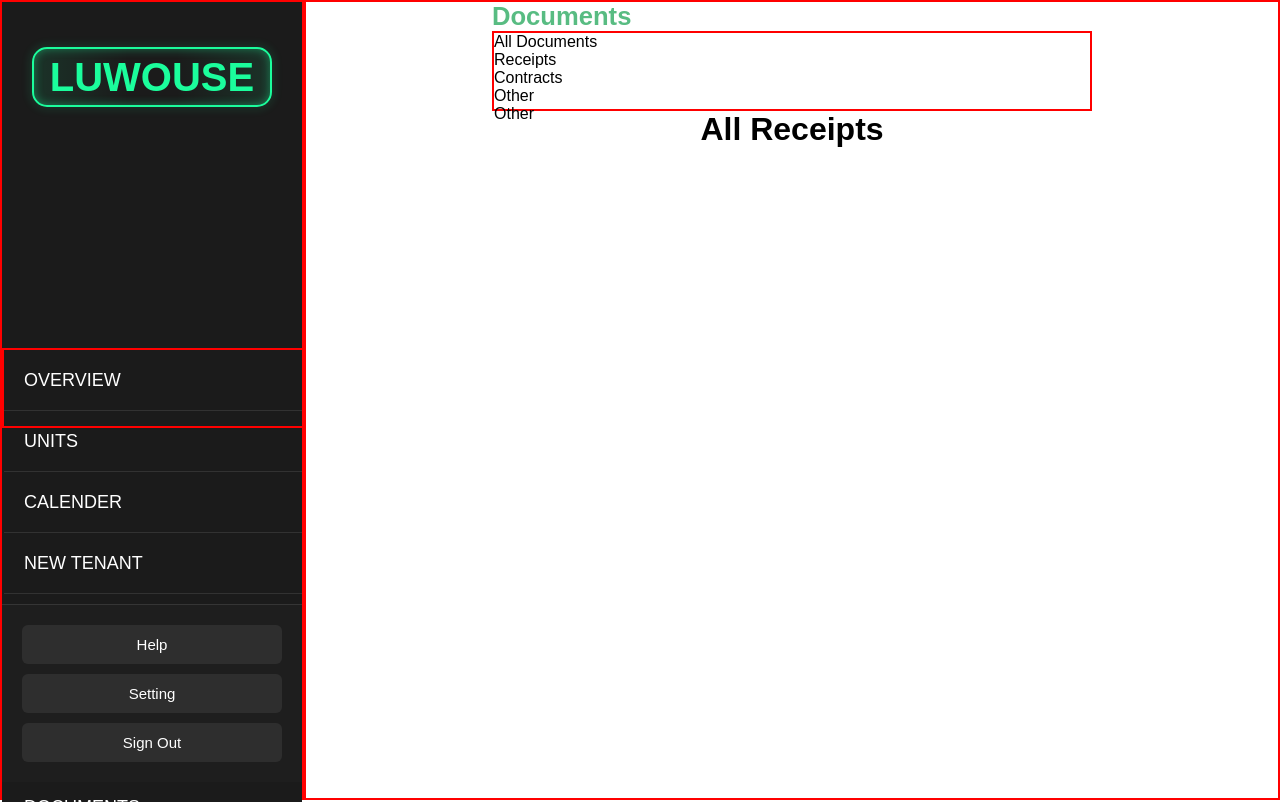
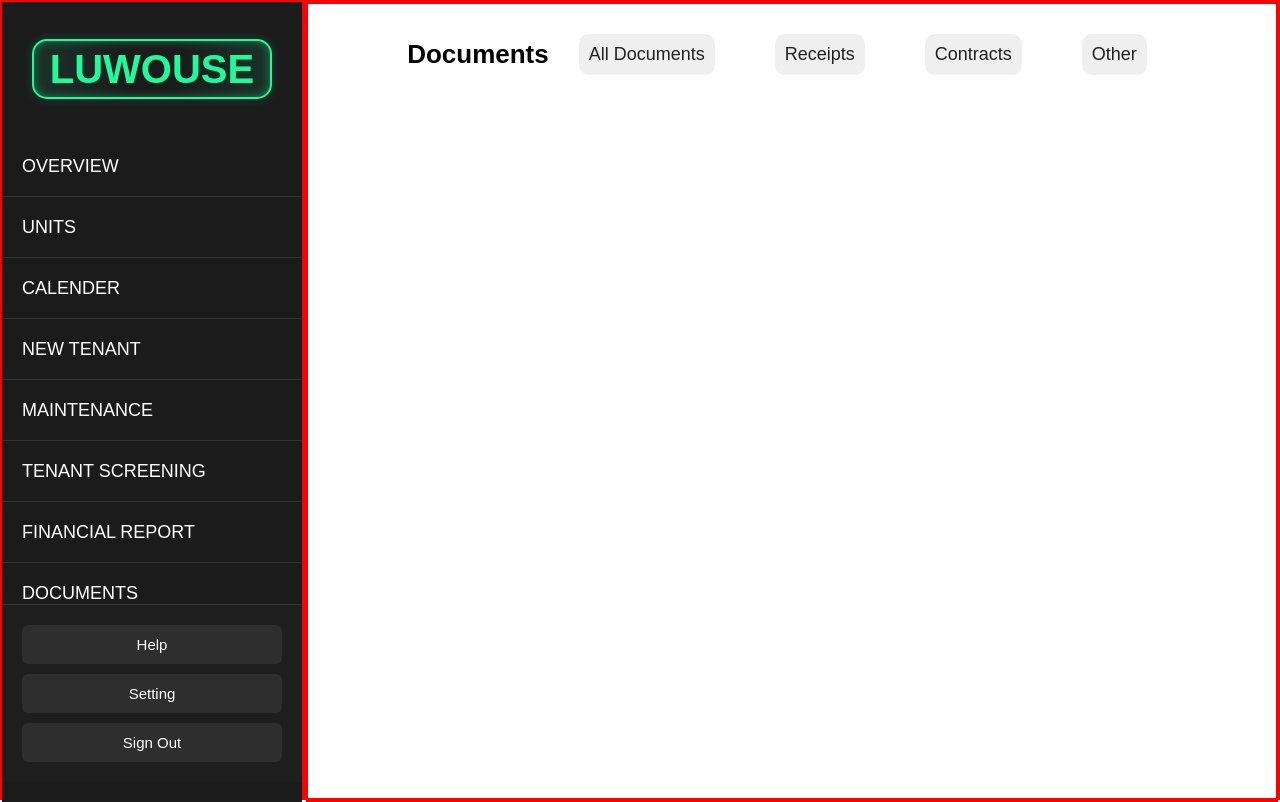
Before and after one commit to Correa95/Property-Management-System, a React (Vite) app in the folder client-side/: page /documents in a window 1280 px wide. Built offline with nearby package versions, Linux system fonts and the light colour scheme.

Commit message:
refactoring the application

```diff
--- a/client-side/src/Components/PageLayouts/Documents.css
+++ b/client-side/src/Components/PageLayouts/Documents.css
@@ -1,20 +1,27 @@
 .documentsContainer {
-  /* width: 100vw; */
-  /* height: 100vh; */
+  border: 2px solid red;
+  width: 100%;
+  height: 100vh;
   display: flex;
   flex-direction: column;
-  justify-content: center;
   align-items: center;
 }
-.title {
+.documentsTitle {
   font-size: 26px;
 }
-ul {
-  width: 600px;
-  height: 80px;
-  /* display: flex; */
-  border: 2px solid red;
+.btnNav {
+  /* width: 600px; */
+  /* height: 80px; */
+  display: flex;
+  align-items: center;
+  justify-content: space-between;
+  /* border: 2px solid red; */
 }
-ol {
-  justify-content: space-evenly;
+.btnNav button {
+  font-size: 18px;
+  color: #212121;
+  border-radius: 10px;
+  border: none;
+  padding: 10px;
+  margin: 30px;
 }
--- a/client-side/src/Components/PageLayouts/Documents.jsx
+++ b/client-side/src/Components/PageLayouts/Documents.jsx
@@ -3,18 +3,17 @@ import "./Documents.css";
 function Documents() {
   return (
     <div className="documentsContainer">
-      <div className="type">
-        <h1 className="title">Documents</h1>
-        <ul className="btnNav">
-          <ol>All Documents</ol>
-          <ol>Receipts</ol>
-          <ol>Contracts</ol>
-          <ol>Other</ol>
-          <ol>Other</ol>
-        </ul>
+      {/* <div className="type"> */}
+      <div className="btnNav">
+        <h2 className="documentsTitle">Documents</h2>
+        <button>All Documents</button>
+        <button>Receipts</button>
+        <button>Contracts</button>
+        <button>Other</button>
       </div>
+
       <div className="upload"></div>
-      <h1>All Receipts</h1>
+      {/* <h1>All Receipts</h1> */}
     </div>
   );
 }
```
